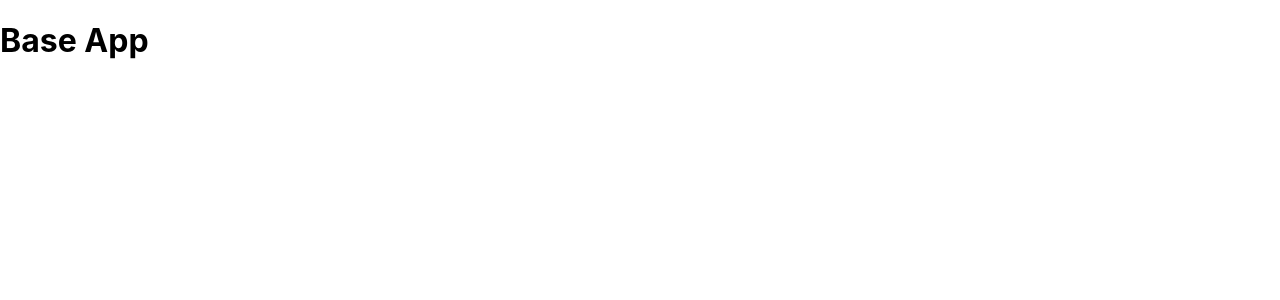
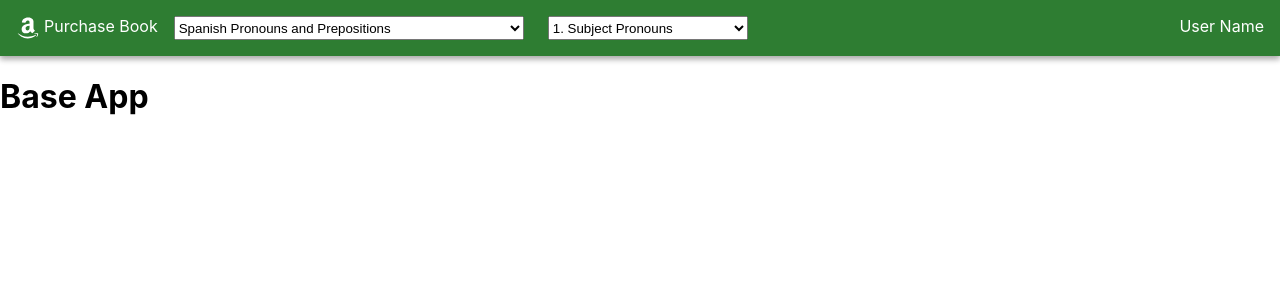
Before and after one commit to xmtrinidad/spanish-workbook, a React (Create React App) app: page / in a window 1280 px wide. Shown: the top 300 px of the page. Built offline with nearby package versions, Linux system fonts and the light colour scheme.

Commit message:
added app header

```diff
--- a/src/App.js
+++ b/src/App.js
@@ -1,10 +1,13 @@
 import React from 'react';
 import './App.css';
+import AppHeader from './AppHeader/AppHeader.js';
 
 function App() {
   return (
     <div className="App">
+      <AppHeader />
       <h1>Base App</h1>
+
     </div>
   );
 }
--- /dev/null
+++ b/src/AppHeader/AppHeader.css
@@ -0,0 +1,35 @@
+header {
+    display: flex;
+    padding: 16px;
+    background-color: #2E7D32;
+    color: #ffffff;
+    box-shadow: 0 3px 6px rgba(0,0,0,0.16), 0 3px 6px rgba(0,0,0,0.23);
+}
+
+a {
+    color: inherit;
+    text-decoration: none;
+}
+
+.amazon-link {
+    display: flex;
+}
+
+#amazon-svg {
+    margin-right: 4px;
+}
+
+.select-boxes {
+    display: flex;
+    flex: 1;
+    margin-left: 16px;
+}
+
+#bookDropdown {
+    min-width: 350px;
+    margin-right: 24px;
+}
+
+#chapterDropdown {
+    min-width: 200px;
+}
--- /dev/null
+++ b/src/AppHeader/AppHeader.js
@@ -0,0 +1,28 @@
+import React from 'react';
+import './AppHeader.css';
+
+const appHeader = () => {
+    return (
+        <header>
+            <div>
+                <a rel="noopener noreferrer" target="_blank" href="https://www.amazon.com/Practice-Perfect-Spanish-Pronouns-Prepositions/dp/0071739173" class="amazon-link">
+                    <svg id="amazon-svg" height="24" width="24" aria-hidden="true" focusable="false" data-prefix="fab" data-icon="amazon" class="svg-inline--fa fa-amazon fa-w-14" role="img" xmlns="http://www.w3.org/2000/svg" viewBox="0 0 448 512"><path fill="currentColor" d="M257.2 162.7c-48.7 1.8-169.5 15.5-169.5 117.5 0 109.5 138.3 114 183.5 43.2 6.5 10.2 35.4 37.5 45.3 46.8l56.8-56S341 288.9 341 261.4V114.3C341 89 316.5 32 228.7 32 140.7 32 94 87 94 136.3l73.5 6.8c16.3-49.5 54.2-49.5 54.2-49.5 40.7-.1 35.5 29.8 35.5 69.1zm0 86.8c0 80-84.2 68-84.2 17.2 0-47.2 50.5-56.7 84.2-57.8v40.6zm136 163.5c-7.7 10-70 67-174.5 67S34.2 408.5 9.7 379c-6.8-7.7 1-11.3 5.5-8.3C88.5 415.2 203 488.5 387.7 401c7.5-3.7 13.3 2 5.5 12zm39.8 2.2c-6.5 15.8-16 26.8-21.2 31-5.5 4.5-9.5 2.7-6.5-3.8s19.3-46.5 12.7-55c-6.5-8.3-37-4.3-48-3.2-10.8 1-13 2-14-.3-2.3-5.7 21.7-15.5 37.5-17.5 15.7-1.8 41-.8 46 5.7 3.7 5.1 0 27.1-6.5 43.1z"></path></svg>
+                    Purchase Book
+                </a>
+            </div>
+            <div class="select-boxes">
+                <select name="book-select" id="bookDropdown">
+                    <option value="book1">Spanish Pronouns and Prepositions</option>
+                </select>
+                <select name="chapter-select" id="chapterDropdown">
+                    <option value="chapter1">1. Subject Pronouns</option>
+                </select>
+            </div>
+            <div>
+                <a href="#">User Name</a>
+            </div>
+        </header>
+    )
+};
+
+export default appHeader;
```
